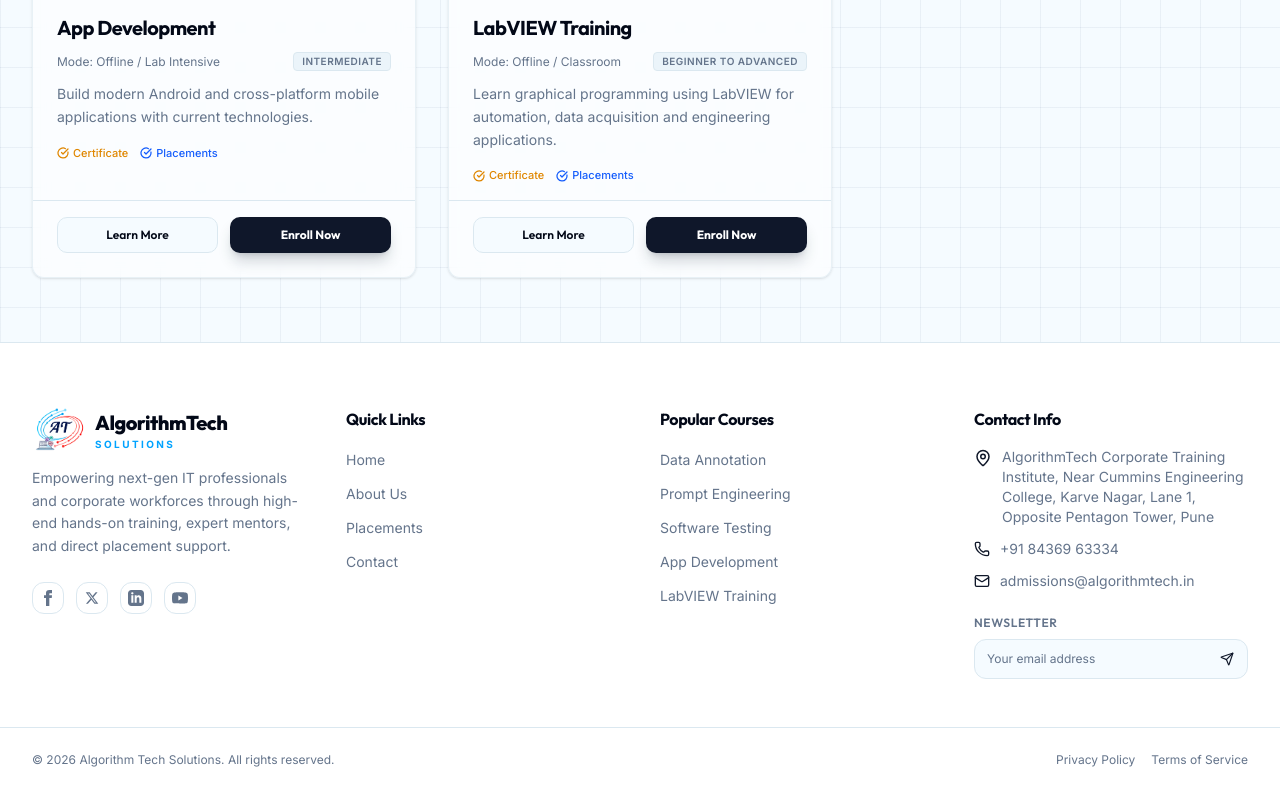
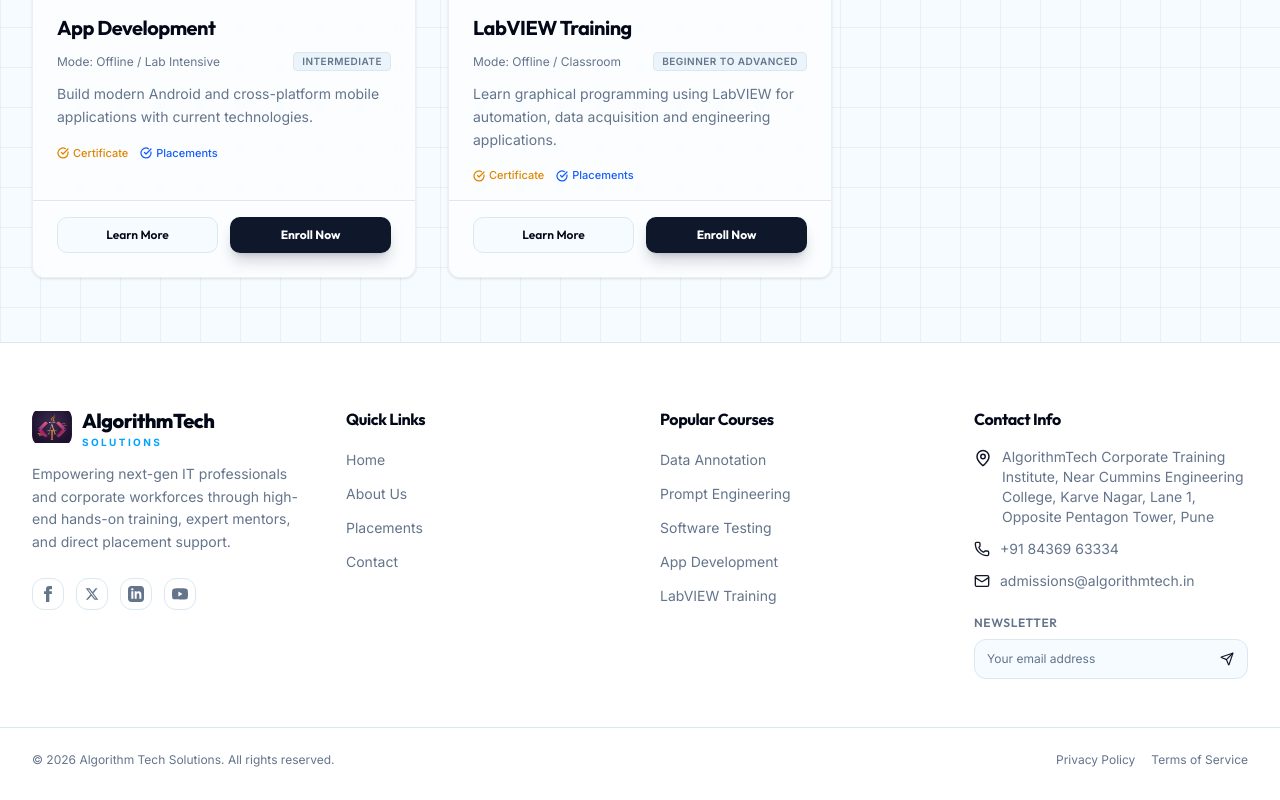
Before and after one commit to Pranav-Darokar/AlgorithmTechSolutions, a React (Vite) app: page /courses in a window 1280 px wide. Shown: the part 1333-2133 px from the top of the page. Built offline with nearby package versions, Linux system fonts and the light colour scheme.

Commit message:
Update footer logo to match navbar logo

```diff
--- a/src/components/common/Footer.jsx
+++ b/src/components/common/Footer.jsx
@@ -4,7 +4,7 @@ import { Mail, Phone, MapPin, Send } from 'lucide-react'
 import { Container } from '@/components/ui/Container'
 import { Button } from '@/components/ui/Button'
 import { Input } from '@/components/ui/Input'
-import logoIconImg from '@/assets/logo_icon.png'
+import logoImg from '@/assets/logo.png'
 
 export default function Footer() {
   const currentYear = new Date().getFullYear()
@@ -32,9 +32,9 @@ export default function Footer() {
         <div className="space-y-4">
           <Link to="/" className="flex items-center gap-2.5">
             <img
-              src={logoIconImg}
+              src={logoImg}
               alt="Algorithm Tech Solutions Logo"
-              className="h-11 w-auto object-contain"
+              className="w-10 h-10 object-contain rounded-lg"
             />
             <div className="flex flex-col leading-none">
               <span className="font-display font-extrabold text-xl tracking-tight text-foreground">
```
